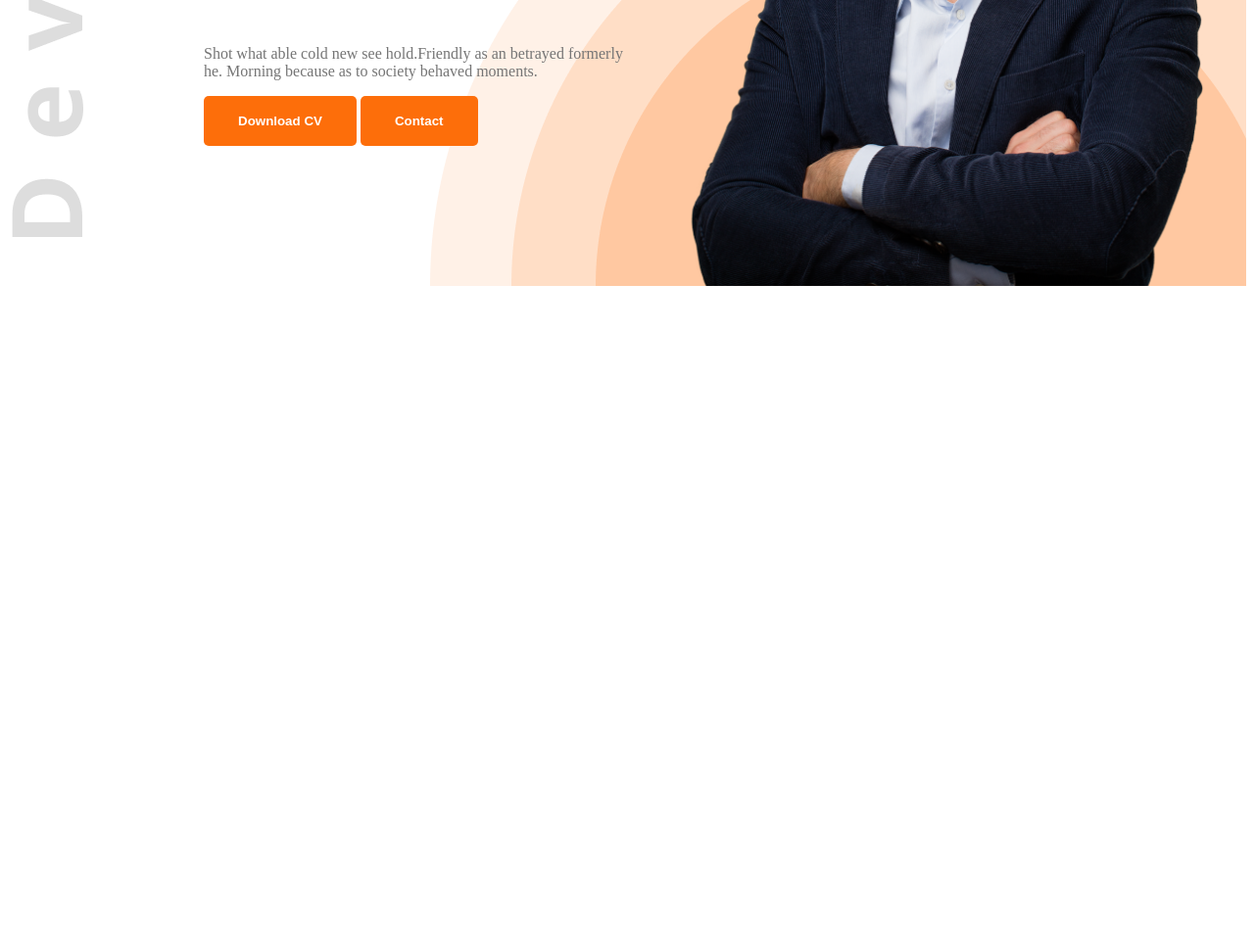
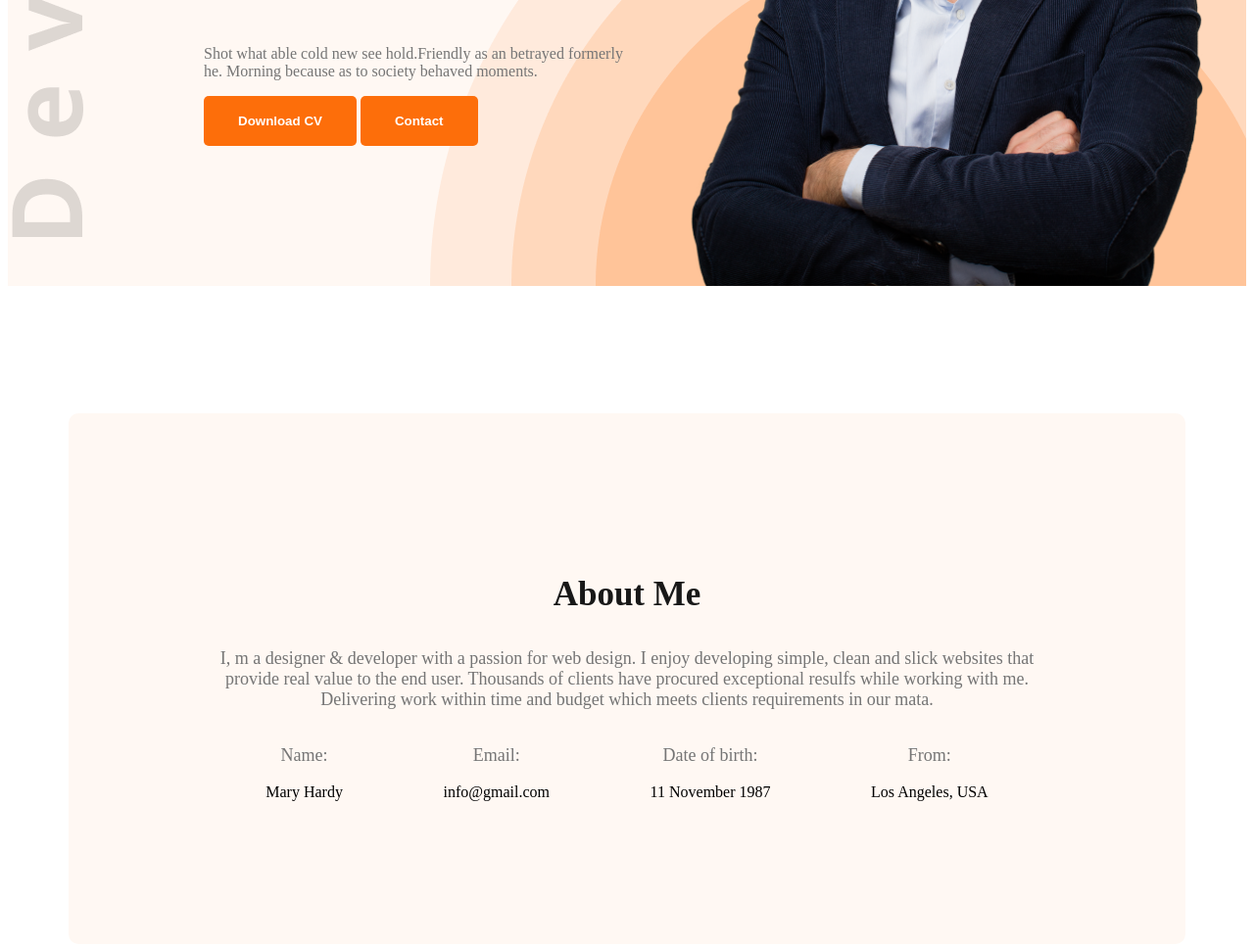
Before and after one commit to shihabuddinbhuiyan580-ctrl/web-dev-portfolio, a plain HTML site: page index.html in a window 1280 px wide. Shown: the part 529-1496 px from the top of the page at 98% size. Before the commit the page ends 829 px from the top, so only its background shows below. Drawn offline with Linux system fonts and the light colour scheme.

Commit message:
email and theing has added

```diff
--- a/index.html
+++ b/index.html
@@ -7,7 +7,7 @@
     <link rel="stylesheet" href="style/index.css">
 </head>
 <body>
-    <header class="header">
+    <header class="header scd-bg">
       <nav>
         <h3 class="nav-title">Ma<span class="text-primary">r</span>y
         </h3>
@@ -31,7 +31,30 @@
       </div>
     </header>
     <main>
-
+      <section class="about scd-bg">
+        <h3 class="section-title">
+            About Me
+        </h3>
+        <p class="section-des">I, m a designer & developer with a passion for web design. I enjoy developing simple, clean and slick websites that provide real value to the end user. Thousands of clients have procured exceptional resulfs while working with me. Delivering work within time and budget which meets clients requirements in our mata.</p>
+         <div class="about-items">
+            <div class="about-item">
+                <p class="about-title">Name:</p>
+                <p class="about-des">Mary Hardy </p>
+            </div>
+            <div class="about-item">
+                <p class="about-title">Email:</p>
+                <p class="about-des">info@gmail.com</p>
+            </div>
+            <div class="about-item">
+                <p class="about-title">Date of birth:</p>
+                <p class="about-des">11 November 1987</p>
+            </div>
+            <div class="about-item">
+                <p class="about-title">From:</p>
+                <p class="about-des">Los Angeles, USA</p>
+            </div>
+         </div>
+     </section>
     </main>
     <footer>
 
--- a/style/index.css
+++ b/style/index.css
@@ -1,6 +1,9 @@
 @import url('https://fonts.googleapis.com/css2?family=Open+Sans:ital,wght@0,300..800;1,300..800&family=Work+Sans:ital,wght@0,100..900;1,100..900&display=swap');
 
 /* shared styles */
+.scd-bg{
+    background-color: #fff8f3;
+}
 .text-primary{
     color: #FD6E0A;
 }
@@ -15,7 +18,21 @@
     padding: 18px 35px;
     border: none;
 }
+.section-title{
+    font-size: 35px;
+    font-weight: bold;
+    color: #181818;
+}
+.section-des ,.about-title{
+    font-size: 18px;
+    color: #757575;
+}
 
+/* main styles */
+main{
+    max-width: 1140px;
+    margin: 0 auto;
+}
 
 /* nav style */
 .header{
@@ -71,3 +88,19 @@ nav ul{
     justify-content: space-between;
     margin: 0 35px 0 200px;
 }
+
+/* about styles */
+.about{
+    border-radius: 10px;
+    padding: 130px 150px;
+    text-align: center;
+    margin-top: 130px;
+
+}
+.about-items{
+    display: flex;
+    justify-content: space-around;
+}
+.item-des{
+    font-weight: bold;
+}
```
